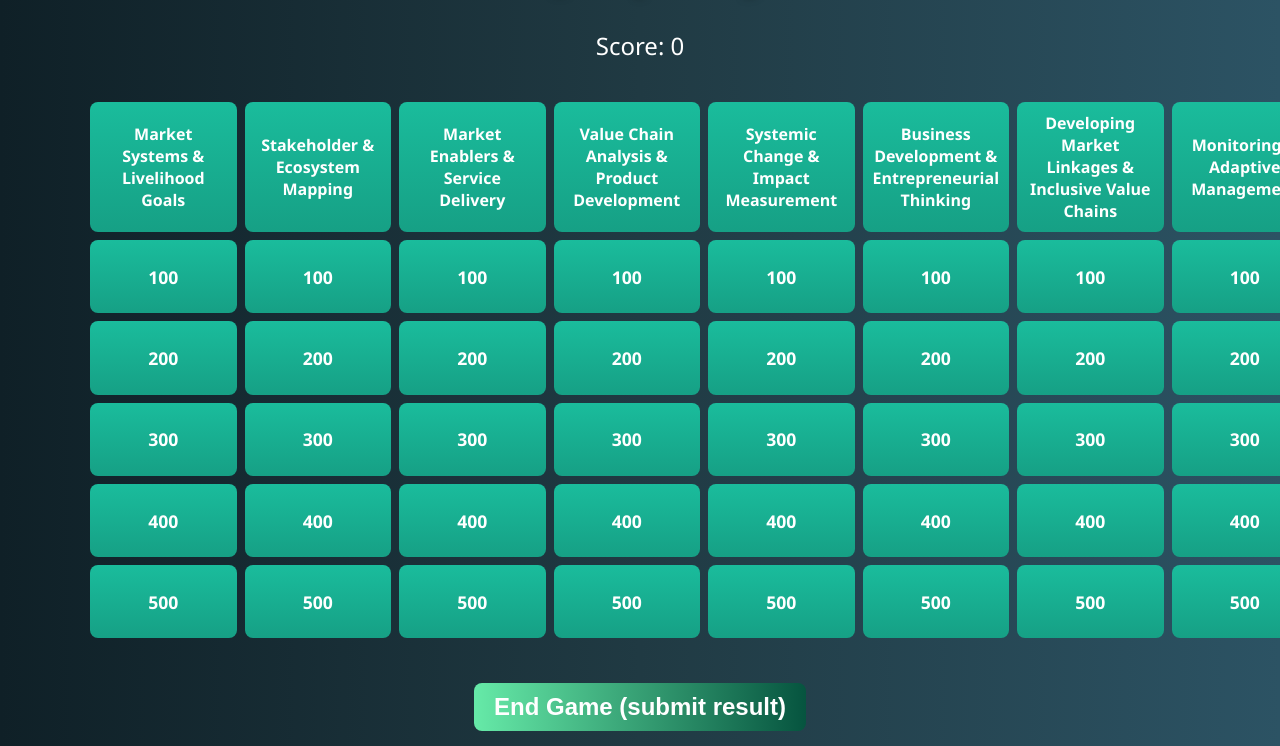
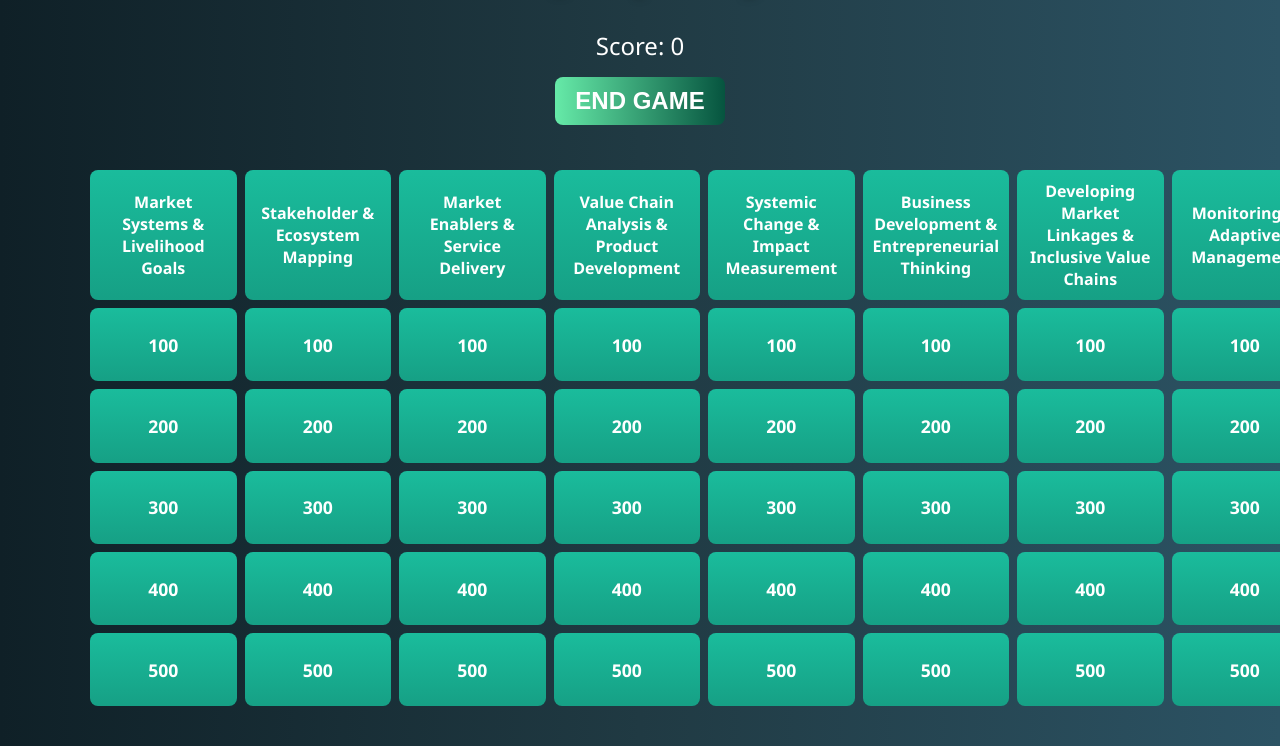
Before and after one commit to Himika-Tasnim/Jeopardy_iDE, a website with bundled scripts: page index.html in a window 1280 px wide. Shown: the part 88-834 px from the top of the page. Built offline with nearby package versions, Linux system fonts and the light colour scheme.

```diff
--- a/index.html
+++ b/index.html
@@ -10,12 +10,14 @@
   <h1>Custom Jeopardy Game</h1>
   <div id="score">Score: 0</div>
 
-  <div id="game-board"></div>
+
 
   <!-- End Game / Session controls (Start is on the separate test site) -->
   <div id="session-controls" style="margin:10px 0;">
-    <button id="end-game-btn">End Game (submit result)</button>
+    <button id="end-game-btn">END GAME</button>
   </div>
+
+  <div id="game-board"></div>
 
   <!-- Question Screen -->
   <div id="question-screen" style="display:none;">
```
